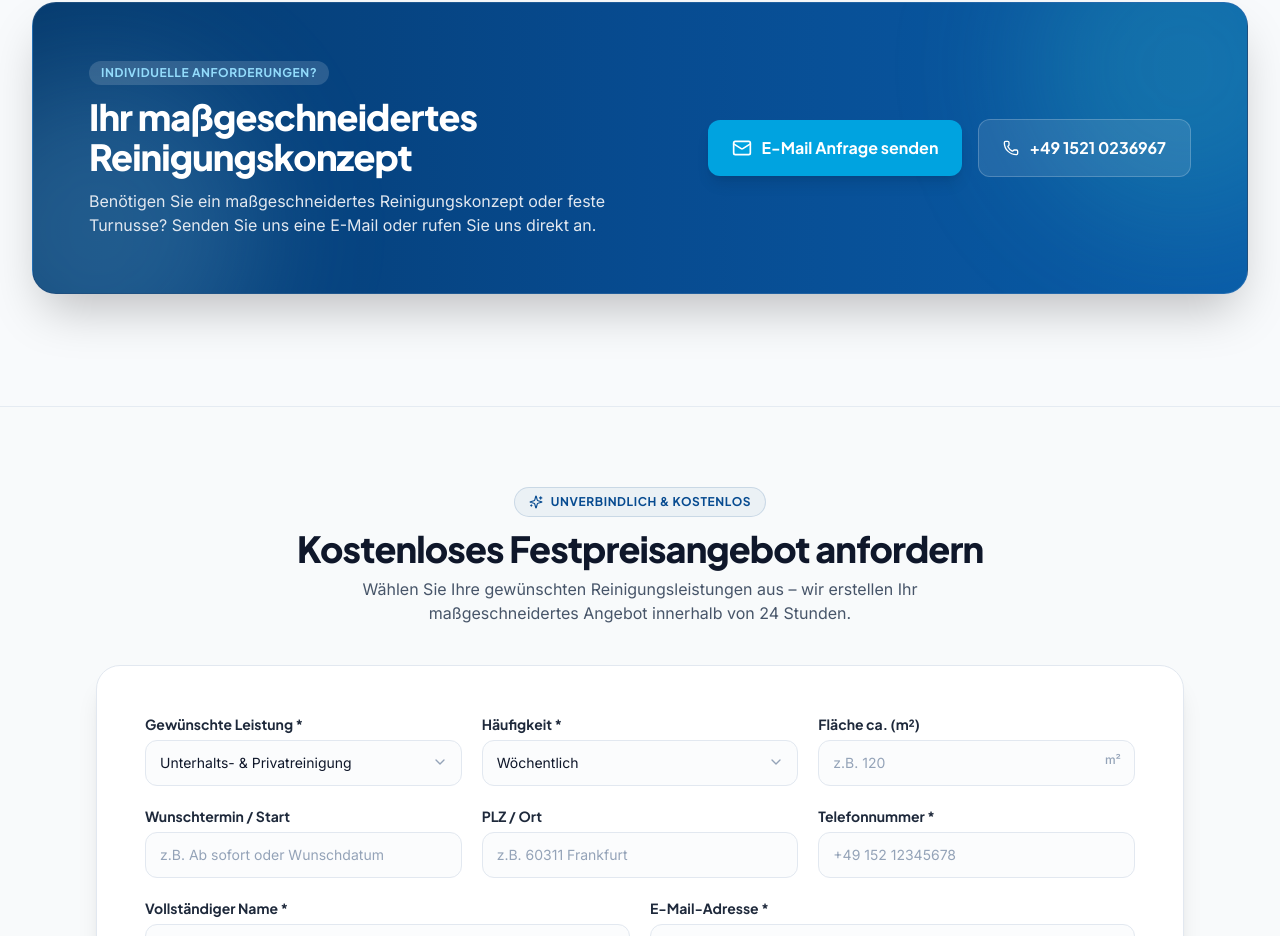
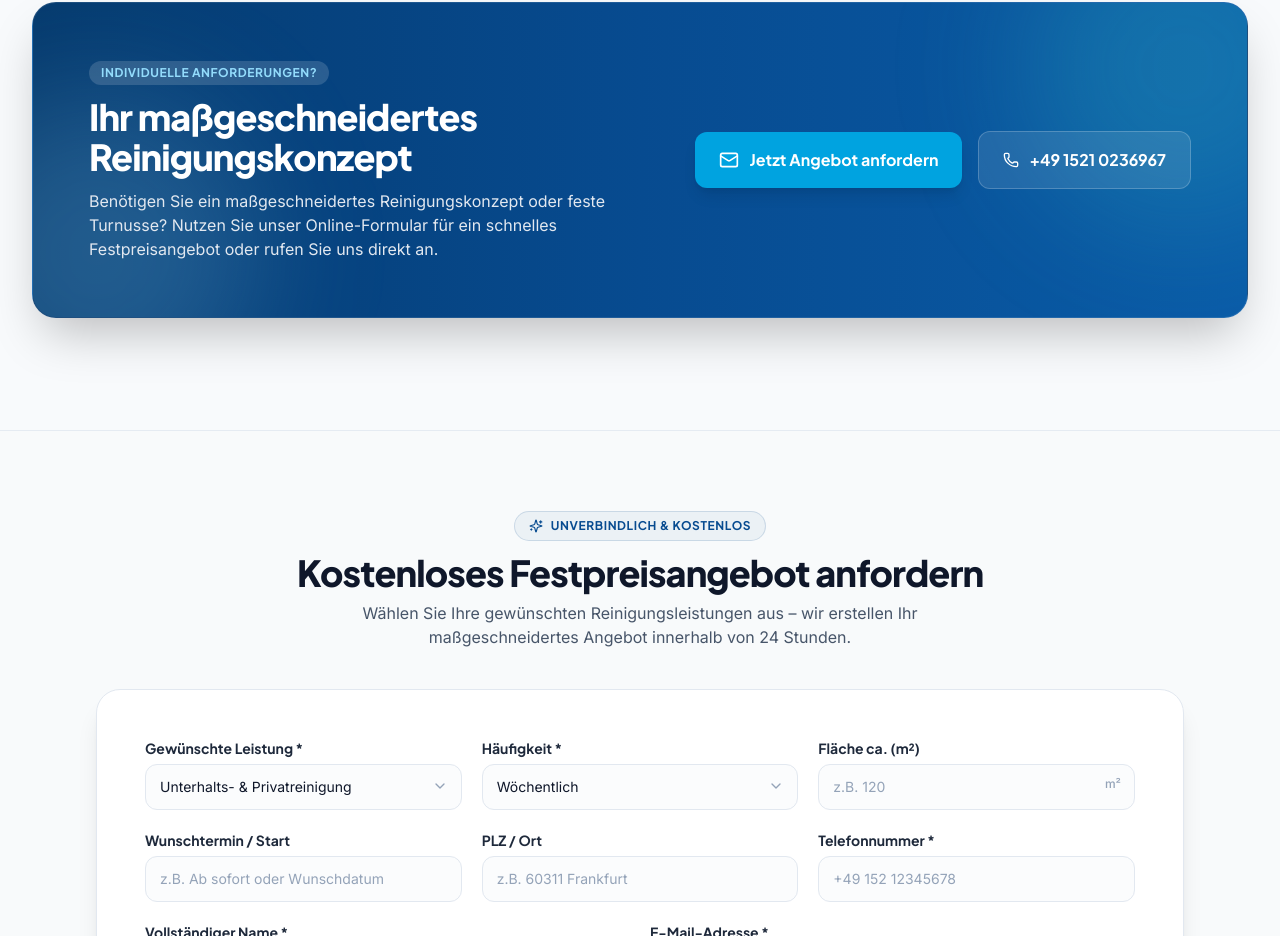
Before and after one commit to BlessedUzama/reinigung, a React (Vite) app: page / in a window 1280 px wide. Shown: the part 1830-2766 px from the top of the page. Built offline with nearby package versions, Linux system fonts and the light colour scheme; the HTML template or start-up script is replaced by a standard one.

Commit message:
fix(services): replace mailto links on CTA buttons with smooth scroll to quote form

```diff
--- a/src/components/Services.tsx
+++ b/src/components/Services.tsx
@@ -74,11 +74,15 @@ export const Services: React.FC<ServicesProps> = ({ onSelectService }) => {
       if (target) {
         target.scrollIntoView({ behavior: 'smooth' });
         window.dispatchEvent(new CustomEvent('selectCleaningService', { detail: { service: serviceTitle } }));
-      } else {
-        window.location.href = `mailto:info@obazee-clement-reinigung.de?subject=${encodeURIComponent(
-          `Reinigungsanfrage - ${serviceTitle}`
-        )}`;
       }
+    }
+  };
+
+  const handleBannerCta = (e: React.MouseEvent<HTMLAnchorElement>) => {
+    e.preventDefault();
+    const target = document.getElementById('angebot') || document.getElementById('contact');
+    if (target) {
+      target.scrollIntoView({ behavior: 'smooth' });
     }
   };
 
@@ -162,7 +166,7 @@ export const Services: React.FC<ServicesProps> = ({ onSelectService }) => {
           })}
         </div>
 
-        {/* Bottom Callout Banner: Tailored Concept & Email Contact */}
+        {/* Bottom Callout Banner: Tailored Concept & Direct Quote Anchor */}
         <div className="mt-16 sm:mt-20 rounded-3xl bg-gradient-to-r from-[#053a6e] via-[#074b90] to-[#0a5ca8] p-8 sm:p-12 lg:p-14 text-white shadow-2xl relative overflow-hidden border border-white/10">
           {/* Subtle background glow circle */}
           <div className="absolute -top-24 -right-24 w-80 h-80 bg-accent/20 rounded-full blur-3xl pointer-events-none" />
@@ -177,17 +181,18 @@ export const Services: React.FC<ServicesProps> = ({ onSelectService }) => {
                 Ihr maßgeschneidertes Reinigungskonzept
               </h3>
               <p className="font-sans text-sm sm:text-base text-slate-200 leading-relaxed mt-3">
-                Benötigen Sie ein maßgeschneidertes Reinigungskonzept oder feste Turnusse? Senden Sie uns eine E-Mail oder rufen Sie uns direkt an.
+                Benötigen Sie ein maßgeschneidertes Reinigungskonzept oder feste Turnusse? Nutzen Sie unser Online-Formular für ein schnelles Festpreisangebot oder rufen Sie uns direkt an.
               </p>
             </div>
 
             <div className="flex flex-col sm:flex-row items-center gap-3.5 sm:gap-4 w-full lg:w-auto flex-shrink-0">
               <a
-                href="mailto:info@obazee-clement-reinigung.de?subject=Individuelle%20Reinigungsanfrage"
+                href="#angebot"
+                onClick={handleBannerCta}
                 className="w-full sm:w-auto flex items-center justify-center gap-2.5 px-6 py-4 rounded-xl bg-[#00a3e0] hover:bg-[#0284c7] text-white font-heading font-bold text-sm sm:text-base shadow-lg hover:shadow-xl transition-all duration-200 active:scale-[0.98] cursor-pointer whitespace-nowrap"
               >
                 <Mail className="w-5 h-5 text-white flex-shrink-0" />
-                <span>E-Mail Anfrage senden</span>
+                <span>Jetzt Angebot anfordern</span>
               </a>
 
               <a
```
